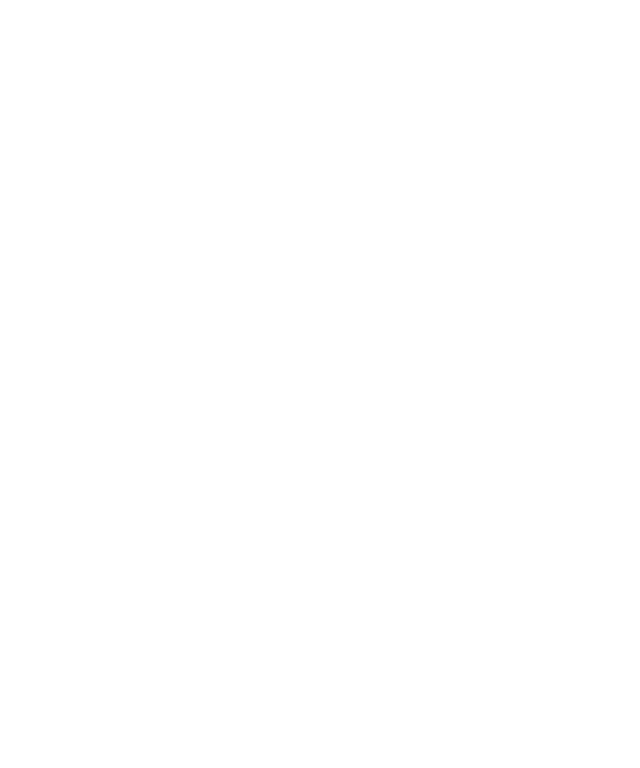
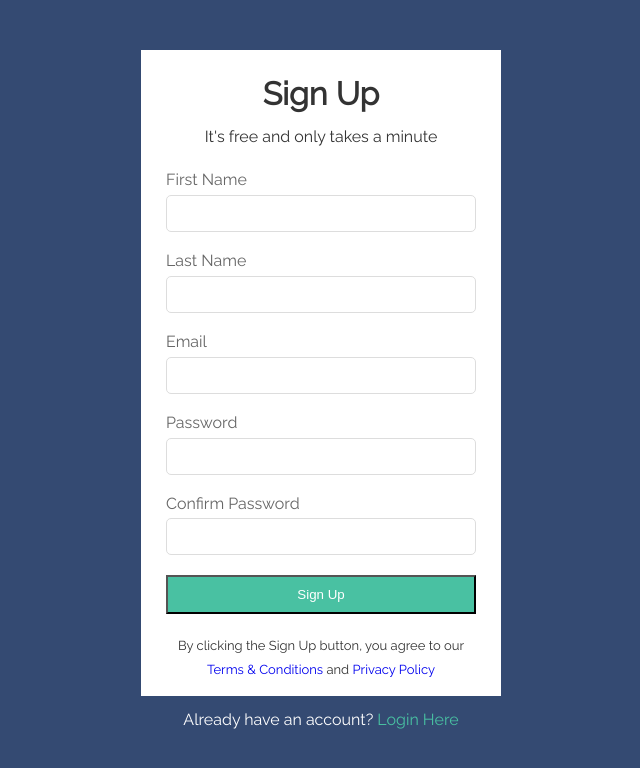
Before and after one commit to MorvidAngel/Web-Development-Bootcamp-Ver3, a plain HTML site: page ModernHTML&CSS/CSS/12_form_styling.html in a window 1280 px wide. Shown: the whole page, without its empty margins (319-959 px from the left). Drawn offline with Linux system fonts and the light colour scheme.

Commit message:
finished css

```diff
--- a/ModernHTML&CSS/CSS/12_form_styling.html
+++ b/ModernHTML&CSS/CSS/12_form_styling.html
@@ -3,7 +3,176 @@
   <head>
     <meta charset="UTF-8" />
     <meta name="viewport" content="width=device-width, initial-scale=1.0" />
-    <title>Document</title>
+    <title>Form Styling</title>
+    <link
+      href="https://fonts.googleapis.com/css?family=Raleway&display=swap"
+      rel="stylesheet"
+    />
+
+    <style>
+      * {
+        /*
+        -May want to add "border-box for "box-sizing so padding does not affect width
+        -Reset margin and padding
+       */
+        box-sizing: border-box;
+        margin: 0;
+        padding: 0;
+      }
+
+      body {
+        /*
+          -Background color is #344a72
+        */
+        font-family: 'Raleway', sans-serif;
+        background: #344a72;
+        color: #ffffff;
+        line-height: 1.8;
+      }
+
+      a {
+        /*
+        Underlined links are ugly :)
+       */
+        text-decoration: none;
+      }
+
+      #container {
+        /*
+        -Remember, margin: auto on left and right will center a block element
+        -I would also set a "max-width" for responsiveness
+        -May want to add some padding
+        */
+        margin: 30px auto;
+        max-width: 400px;
+        padding: 20px;
+      }
+
+      .form-wrap {
+        /*
+          This is the white area around the form and heading, etc
+        */
+        background: #ffffff;
+        padding: 15px 25px;
+        color: #333333;
+      }
+
+      .form-wrap h1,
+      .form-wrap p {
+        /*
+          May want to center these
+        */
+        text-align: center;
+      }
+
+      .form-wrap .form-group {
+        /*
+          Each label, input is wrapped in .form-group
+        */
+        margin-top: 15px;
+      }
+
+      .form-wrap .form-group label {
+        /*
+          Label should be turned into a block element
+        */
+        display: block;
+        color: #666;
+      }
+
+      .form-wrap .form-group input {
+        /*
+          Inputs should reach accross the .form-wrap 100% and have some padding
+        */
+        width: 100%;
+        padding: 10px;
+        border: #ddd 1px solid;
+        border-radius: 5px;
+      }
+
+      .form-wrap button {
+        /*
+          Button should wrap accross 100% and display as block
+          Background color for button is #49c1a2
+        */
+        display: block;
+        width: 100%;
+        padding: 10px;
+        margin-top: 20px;
+        background-color: #49c1a2;
+        color: #fff;
+        cursor: pointer;
+      }
+
+      .form-wrap button:hover {
+        /*
+          Hover background color for button is #37a08e
+        */
+        background: #37a08e;
+      }
+
+      .form-wrap .bottom-text {
+        /*
+          Bottom text is smaller
+        */
+        font-size: 13px;
+        margin-top: 20px;
+      }
+
+      footer {
+        /*
+        Should be centered
+       */
+        text-align: center;
+        margin-top: 10px;
+      }
+
+      footer a {
+        /*
+          Footer link color is #49c1a2
+        */
+        color: #49c1a2;
+      }
+    </style>
   </head>
-  <body></body>
+
+  <body>
+    <div id="container">
+      <div class="form-wrap">
+        <h1>Sign Up</h1>
+        <p>It's free and only takes a minute</p>
+        <form>
+          <div class="form-group">
+            <label for="first-name">First Name</label>
+            <input type="text" name="firstName" id="first-name" />
+          </div>
+          <div class="form-group">
+            <label for="last-name">Last Name</label>
+            <input type="text" name="lastName" id="last-name" />
+          </div>
+          <div class="form-group">
+            <label for="email">Email</label>
+            <input type="email" name="email" id="email" />
+          </div>
+          <div class="form-group">
+            <label for="password">Password</label>
+            <input type="password" name="password" id="password" />
+          </div>
+          <div class="form-group">
+            <label for="password2">Confirm Password</label>
+            <input type="password" name="password2" id="password2" />
+          </div>
+          <button type="submit" class="btn">Sign Up</button>
+          <p class="bottom-text">
+            By clicking the Sign Up button, you agree to our
+            <a href="#">Terms & Conditions</a> and
+            <a href="#">Privacy Policy</a>
+          </p>
+        </form>
+      </div>
+      <footer>
+        <p>Already have an account? <a href="#">Login Here</a></p>
+      </footer>
+    </div>
+  </body>
 </html>
```
Also changed, not shown: ModernHTML&CSS/CSS/aside.html (added, +30 -0 lines).
